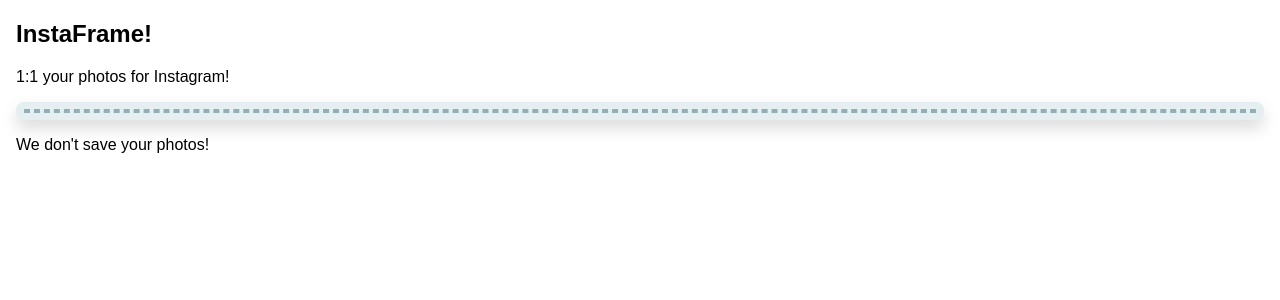
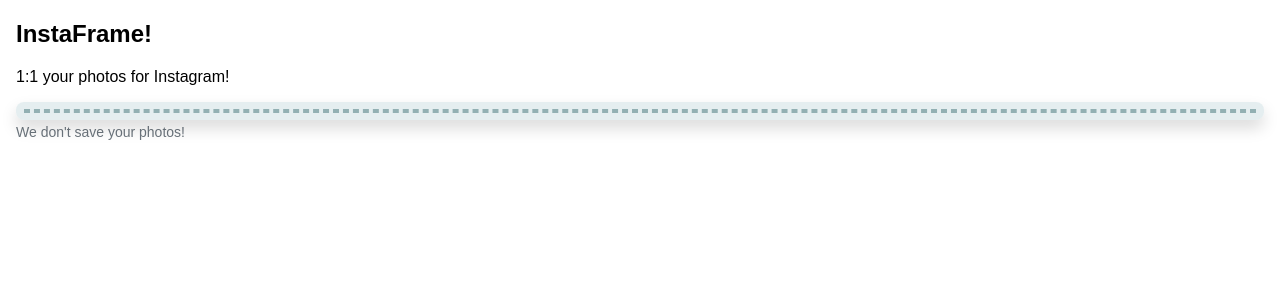
Before and after one commit to tillhainbach/insta-frame, a Flask app: page / in a window 1280 px wide. Shown: the top 300 px of the page. Run offline with Flask 2, Linux system fonts and the light colour scheme.

Commit message:
style(web-app): add some styling to frontend

```diff
--- a/insta_frame/static/style.css
+++ b/insta_frame/static/style.css
@@ -7,6 +7,11 @@ body {
 }
 
 /* MARK: - utility classes */
+
+.bg-danger {
+  background-color: rgb(220, 53, 69);
+}
+
 .bold {
   font-weight: bold;
 }
@@ -25,6 +30,15 @@ body {
 
 .left-0 {
   left: 0px;
+}
+
+.list-inline {
+  padding-left: 0;
+  list-style: none;
+}
+
+.list-inline-item {
+  display: inline-block;
 }
 
 .m-3 {
@@ -65,6 +79,10 @@ body {
 
 .top-0 {
   top: 0px;
+}
+
+.text-white {
+  color: white;
 }
 
 /* MARK: - components */
@@ -158,6 +176,12 @@ body {
   outline-offset: -20px;
   outline-color: #c8dadf8e;
   background-color: #fff;
+}
+
+.form-text {
+  color: #6c757d;
+  font-size: 0.875em;
+  margin-top: 0.25rem;
 }
 
 .placeholder-img {
--- a/insta_frame/templates/upload_form.html
+++ b/insta_frame/templates/upload_form.html
@@ -87,5 +87,5 @@
     </a>
   </div>
 </div>
-<p>We don't save your photos!</p>
+<div class="form-text">We don't save your photos!</div>
 <script src="{{ url_for('static', filename='drag-n-drop-vanilla.js')}}"></script>
```
